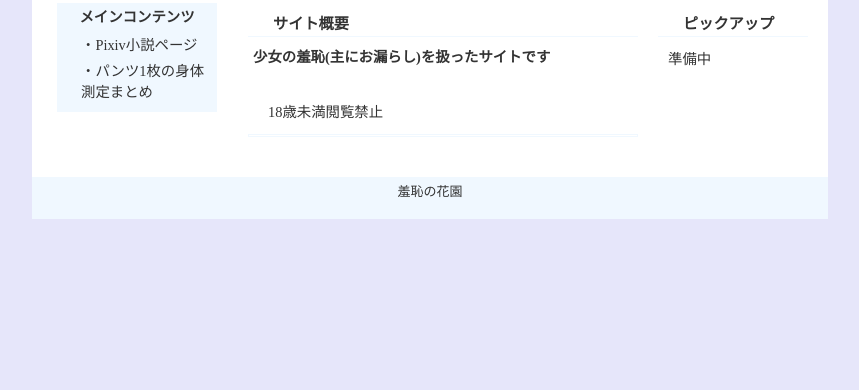
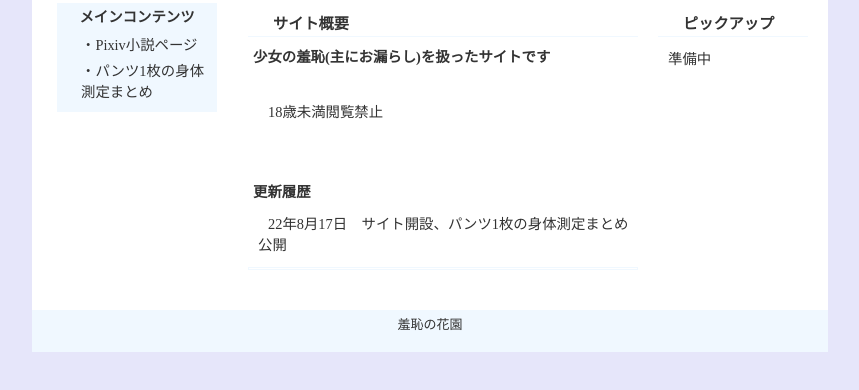
Before and after one commit to AWSloli/Home, a plain HTML site: page index.html in a window 1280 px wide. Shown: the part 126-516 px from the top of the page, without its empty margins (210-1069 px from the left). Drawn offline with Linux system fonts and the light colour scheme.

Commit message:
Update index.html

```diff
--- a/index.html
+++ b/index.html
@@ -44,6 +44,10 @@
 			<h3>少女の羞恥(主にお漏らし)を扱ったサイトです</h3>
 			<br>
 			<p>18歳未満閲覧禁止</p>
+			<br>
+			<br>
+			<h3>更新履歴</h3>
+			<p>22年8月17日　サイト開設、パンツ1枚の身体測定まとめ公開</p>
 			<hr />
 		</div>
 		<!-- ピックアップ（右カラム） -->
```
